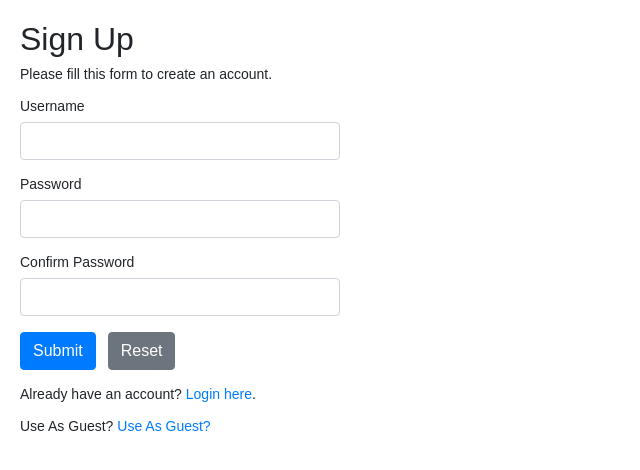
After one commit to thephotogenicbug/Home-Service-website-php, a PHP site: page /register.php in a window 1280 px wide. The commit adds this page. Shown: the top 470 px of the page, without its empty margins (0-640 px from the left). Run offline with PHP 8.4, Linux system fonts and the light colour scheme.

Commit message:
Add login logout and register .php

```diff
--- /dev/null
+++ b/config.php
@@ -0,0 +1,16 @@
+<?php
+/* Database credentials. Assuming you are running MySQL
+server with default setting (user 'root' with no password) */
+define('DB_SERVER', 'localhost');
+define('DB_USERNAME', 'root');
+define('DB_PASSWORD', '');
+define('DB_NAME', 'login');
+
+/* Attempt to connect to MySQL database */
+$link = mysqli_connect(DB_SERVER, DB_USERNAME, DB_PASSWORD, DB_NAME);
+
+// Check connection
+if($link === false){
+    die("ERROR: Could not connect. " . mysqli_connect_error());
+}
+?>
--- /dev/null
+++ b/register.php
@@ -0,0 +1,138 @@
+<?php
+// Include config file
+require_once "config.php";
+
+// Define variables and initialize with empty values
+$username = $password = $confirm_password = "";
+$username_err = $password_err = $confirm_password_err = "";
+
+// Processing form data when form is submitted
+if($_SERVER["REQUEST_METHOD"] == "POST"){
+
+    // Validate username
+    if(empty(trim($_POST["username"]))){
+        $username_err = "Please enter a username.";
+    } elseif(!preg_match('/^[a-zA-Z0-9_]+$/', trim($_POST["username"]))){
+        $username_err = "Username can only contain letters, numbers, and underscores.";
+    } else{
+        // Prepare a select statement
+        $sql = "SELECT id FROM users WHERE username = ?";
+
+        if($stmt = mysqli_prepare($link, $sql)){
+            // Bind variables to the prepared statement as parameters
+            mysqli_stmt_bind_param($stmt, "s", $param_username);
+
+            // Set parameters
+            $param_username = trim($_POST["username"]);
+
+            // Attempt to execute the prepared statement
+            if(mysqli_stmt_execute($stmt)){
+                /* store result */
+                mysqli_stmt_store_result($stmt);
+
+                if(mysqli_stmt_num_rows($stmt) == 1){
+                    $username_err = "This username is already taken.";
+                } else{
+                    $username = trim($_POST["username"]);
+                }
+            } else{
+                echo "Oops! Something went wrong. Please try again later.";
+            }
+
+            // Close statement
+            mysqli_stmt_close($stmt);
+        }
+    }
+
+    // Validate password
+    if(empty(trim($_POST["password"]))){
+        $password_err = "Please enter a password.";
+    } elseif(strlen(trim($_POST["password"])) < 6){
+        $password_err = "Password must have atleast 6 characters.";
+    } else{
+        $password = trim($_POST["password"]);
+    }
+
+    // Validate confirm password
+    if(empty(trim($_POST["confirm_password"]))){
+        $confirm_password_err = "Please confirm password.";
+    } else{
+        $confirm_password = trim($_POST["confirm_password"]);
+        if(empty($password_err) && ($password != $confirm_password)){
+            $confirm_password_err = "Password did not match.";
+        }
+    }
+
+    // Check input errors before inserting in database
+    if(empty($username_err) && empty($password_err) && empty($confirm_password_err)){
+
+        // Prepare an insert statement
+        $sql = "INSERT INTO users (username, password) VALUES (?, ?)";
+
+        if($stmt = mysqli_prepare($link, $sql)){
+            // Bind variables to the prepared statement as parameters
+            mysqli_stmt_bind_param($stmt, "ss", $param_username, $param_password);
+
+            // Set parameters
+            $param_username = $username;
+            $param_password = password_hash($password, PASSWORD_DEFAULT); // Creates a password hash
+
+            // Attempt to execute the prepared statement
+            if(mysqli_stmt_execute($stmt)){
+                // Redirect to login page
+                header("location: login.php");
+            } else{
+                echo "Oops! Something went wrong. Please try again later.";
+            }
+
+            // Close statement
+            mysqli_stmt_close($stmt);
+        }
+    }
+
+    // Close connection
+    mysqli_close($link);
+}
+?>
+
+<!DOCTYPE html>
+<html lang="en">
+<head>
+    <meta charset="UTF-8">
+    <title>Sign Up</title>
+    <link rel="stylesheet" href="https://stackpath.bootstrapcdn.com/bootstrap/4.5.2/css/bootstrap.min.css">
+    <style>
+        body{ font: 14px sans-serif; }
+        .wrapper{ width: 360px; padding: 20px; }
+    </style>
+</head>
+<body>
+    <div class="wrapper">
+        <h2>Sign Up</h2>
+        <p>Please fill this form to create an account.</p>
+        <form action="<?php echo htmlspecialchars($_SERVER["PHP_SELF"]); ?>" method="post">
+            <div class="form-group">
+                <label>Username</label>
+                <input type="text" name="username" class="form-control <?php echo (!empty($username_err)) ? 'is-invalid' : ''; ?>" value="<?php echo $username; ?>">
+                <span class="invalid-feedback"><?php echo $username_err; ?></span>
+            </div>
+            <div class="form-group">
+                <label>Password</label>
+                <input type="password" name="password" class="form-control <?php echo (!empty($password_err)) ? 'is-invalid' : ''; ?>" value="<?php echo $password; ?>">
+                <span class="invalid-feedback"><?php echo $password_err; ?></span>
+            </div>
+            <div class="form-group">
+                <label>Confirm Password</label>
+                <input type="password" name="confirm_password" class="form-control <?php echo (!empty($confirm_password_err)) ? 'is-invalid' : ''; ?>" value="<?php echo $confirm_password; ?>">
+                <span class="invalid-feedback"><?php echo $confirm_password_err; ?></span>
+            </div>
+            <div class="form-group">
+                <input type="submit" class="btn btn-primary" value="Submit">
+                <input type="reset" class="btn btn-secondary ml-2" value="Reset">
+            </div>
+            <p>Already have an account? <a href="login.php">Login here</a>.</p>
+            <p>Use As Guest? <a href="index.php">Use As Guest?</a></p>
+        </form>
+    </div>
+</body>
+</html>
```
Also changed, not shown: index.html (+43 -33 lines), login.php (added, +133 -0 lines), logout.php (added, +14 -0 lines), style.css (+33 -6 lines), welcome.php (added, +42 -0 lines), index.php (indentation only).
